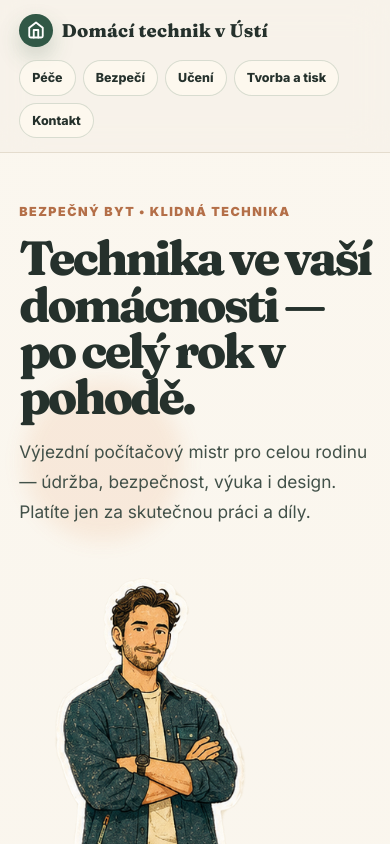
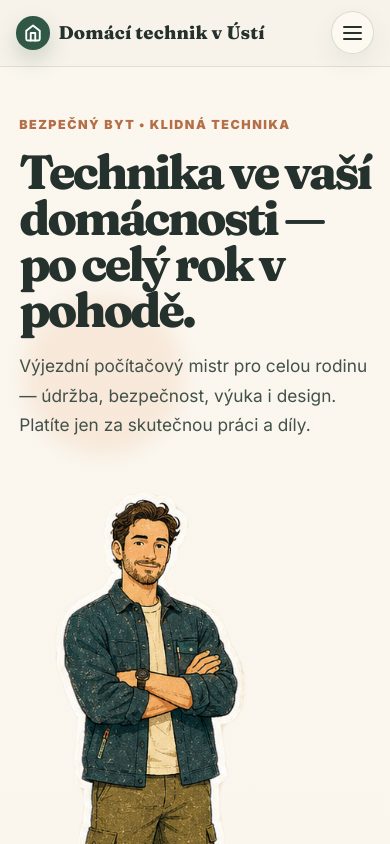
Before and after one commit to technik-usti/technik-usti.github.io, a website: page index.html in a window 390 px wide. Shown: the top 844 px of the page. Drawn offline with Linux system fonts and the light colour scheme.

Commit message:
Add files via upload

```diff
--- a/app.js
+++ b/app.js
@@ -52,6 +52,69 @@
       if(links) navLinks.insertAdjacentHTML("afterbegin",links);
     }
   }
+  const setupResponsiveNav=()=>{
+    document.querySelectorAll(".site-header .nav").forEach((nav,index)=>{
+      const links=nav.querySelector(".nav-links");
+      if(!links) return;
+      const button=document.createElement("button");
+      const menuId=links.id || `site-nav-links-${index+1}`;
+      links.id=menuId;
+      button.className="nav-toggle";
+      button.type="button";
+      button.setAttribute("aria-controls",menuId);
+      button.setAttribute("aria-expanded","false");
+      button.setAttribute("aria-label",dict.a11y.menuOpen);
+      button.innerHTML='<span aria-hidden="true"></span>';
+      nav.appendChild(button);
+
+      const setOpen=(open)=>{
+        nav.classList.toggle("is-open",open);
+        button.setAttribute("aria-expanded",open ? "true" : "false");
+        button.setAttribute("aria-label",open ? dict.a11y.menuClose : dict.a11y.menuOpen);
+      };
+      const update=()=>{
+        const wasOpen=nav.classList.contains("is-open");
+        nav.classList.remove("is-collapsed","is-open");
+        const brand=nav.querySelector(".brand");
+        const navStyle=getComputedStyle(nav);
+        const linksStyle=getComputedStyle(links);
+        const navGap=parseFloat(navStyle.columnGap || navStyle.gap) || 0;
+        const linksGap=parseFloat(linksStyle.columnGap || linksStyle.gap) || 0;
+        const navPadding=(parseFloat(navStyle.paddingLeft) || 0) + (parseFloat(navStyle.paddingRight) || 0);
+        const brandWidth=brand ? brand.getBoundingClientRect().width : 0;
+        const linksWidth=Array.from(links.children).reduce((sum,item)=>sum+item.getBoundingClientRect().width,0) + Math.max(0,links.children.length-1)*linksGap;
+        const availableWidth=nav.clientWidth-navPadding-brandWidth-navGap;
+        const shouldCollapse=linksWidth>availableWidth+1;
+        nav.classList.toggle("is-collapsed",shouldCollapse);
+        setOpen(shouldCollapse && wasOpen);
+      };
+      let pending=false;
+      const scheduleUpdate=()=>{
+        if(pending) return;
+        pending=true;
+        requestAnimationFrame(()=>{
+          pending=false;
+          update();
+        });
+      };
+
+      button.addEventListener("click",()=>setOpen(!nav.classList.contains("is-open")));
+      links.addEventListener("click",(event)=>{
+        if(event.target.closest("a")) setOpen(false);
+      });
+      document.addEventListener("pointerdown",(event)=>{
+        if(nav.classList.contains("is-open") && !nav.contains(event.target)) setOpen(false);
+      });
+      document.addEventListener("keydown",(event)=>{
+        if(event.key==="Escape") setOpen(false);
+      });
+      window.addEventListener("resize",scheduleUpdate);
+      if("ResizeObserver" in window) new ResizeObserver(scheduleUpdate).observe(nav);
+      if(document.fonts && document.fonts.ready) document.fonts.ready.then(scheduleUpdate);
+      scheduleUpdate();
+    });
+  };
+  setupResponsiveNav();
   const serviceNav=document.querySelector("[data-service-nav]");
   if(serviceNav && service){
     const order=window.SERVICE_ORDER||[];
--- a/i18n.js
+++ b/i18n.js
@@ -5,7 +5,7 @@ window.SITE_I18N={
       index:{title:"Domácí technik v Ústí — výjezdové počítačové služby",description:"Výjezdové počítačové služby pro klidný a bezpečný domov. Diagnostika zdarma."},
       contact:{title:"Kontakt — Domácí technik v Ústí",description:"Kontakt na výjezdového mistra počítačových služeb."}
     },
-    a11y:{skip:"Přeskočit na služby",mainNav:"Hlavní navigace",careGrid:"Péče o počítač",securityGrid:"Bezpečí domova",learningGrid:"Učení a rozvoj",designGrid:"Tvorba a tisk",cleaningCards:"Karty služby Čištění počítače",cleaningReasons:"Proč počítač pravidelně čistit",cleaningPackage:"Co zahrnuje komplexní čištění počítače",upgradeParts:"Možnosti modernizace počítače",softwareAreas:"Možnosti nastavení softwaru",repairAreas:"Možnosti opravy počítače",webcamAreas:"Možnosti služby Wi-Fi kamery",alarmAreas:"Možnosti služby Domácí alarm",appliancesAreas:"Možnosti služby Chytrá domácnost",literacyAreas:"Možnosti služby Počítačová gramotnost",tutorAreas:"Možnosti doučování informatiky",chessAreas:"Možnosti výuky šachu",developmentAreas:"Možnosti služby Vysoké technologie",developmentSamples:"Ukázky služby Vysoké technologie",flyerFlow:"Průběh služby Letáky",flyerSamples:"Další ukázky letáků",printAreas:"Možnosti služby Tisk",webTypes:"Možné typy webových stránek"},
+    a11y:{skip:"Přeskočit na služby",mainNav:"Hlavní navigace",menuOpen:"Otevřít menu",menuClose:"Zavřít menu",careGrid:"Péče o počítač",securityGrid:"Bezpečí domova",learningGrid:"Učení a rozvoj",designGrid:"Tvorba a tisk",cleaningCards:"Karty služby Čištění počítače",cleaningReasons:"Proč počítač pravidelně čistit",cleaningPackage:"Co zahrnuje komplexní čištění počítače",upgradeParts:"Možnosti modernizace počítače",softwareAreas:"Možnosti nastavení softwaru",repairAreas:"Možnosti opravy počítače",webcamAreas:"Možnosti služby Wi-Fi kamery",alarmAreas:"Možnosti služby Domácí alarm",appliancesAreas:"Možnosti služby Chytrá domácnost",literacyAreas:"Možnosti služby Počítačová gramotnost",tutorAreas:"Možnosti doučování informatiky",chessAreas:"Možnosti výuky šachu",developmentAreas:"Možnosti služby Vysoké technologie",developmentSamples:"Ukázky služby Vysoké technologie",flyerFlow:"Průběh služby Letáky",flyerSamples:"Další ukázky letáků",printAreas:"Možnosti služby Tisk",webTypes:"Možné typy webových stránek"},
     images:{heroMain:"Mistr počítačových služeb",heroHelp:"Mistr připravený pomoci"},
     nav:{home:"Služby",contact:"Kontakt",care:"Péče",safe:"Bezpečí",learn:"Učení",design:"Tvorba a tisk"},
     hero:{
--- a/style.css
+++ b/style.css
@@ -18,15 +18,39 @@ img{max-width:100%; display:block}
   position:sticky; top:0; z-index:10; backdrop-filter:blur(18px);
   background:rgba(246,241,232,.78); border-bottom:1px solid rgba(222,213,197,.75);
 }
-.nav{max-width:var(--max); margin:auto; padding:.85rem 1.2rem; display:flex; align-items:center; gap:1rem; justify-content:space-between}
-.brand{font-family:"Fraunces",Georgia,serif; font-weight:700; text-decoration:none; letter-spacing:.01em; font-size:1.15rem; display:flex; gap:.55rem; align-items:center}
+.nav{max-width:var(--max); margin:auto; padding:.85rem 1.2rem; display:flex; align-items:center; gap:1rem; justify-content:space-between; position:relative}
+.brand{font-family:"Fraunces",Georgia,serif; font-weight:700; text-decoration:none; letter-spacing:.01em; font-size:1.15rem; display:flex; gap:.55rem; align-items:center; white-space:nowrap; flex:0 0 auto}
 .brand-mark{width:2.1rem; height:2.1rem; display:grid; place-items:center; border-radius:50%; background:var(--moss); color:#fff; box-shadow:0 10px 22px rgba(49,88,70,.22)}
-.nav-links{display:flex; gap:.45rem; flex-wrap:wrap; justify-content:flex-end; align-items:center}
+.nav-links{display:flex; gap:.45rem; flex-wrap:nowrap; justify-content:flex-end; align-items:center; min-width:0}
+.nav-links a{flex:0 0 auto}
 .nav-links a,.lang button,.btn{
   border:1px solid rgba(49,88,70,.18); background:rgba(255,250,240,.76); border-radius:999px;
-  padding:.72rem 1rem; text-decoration:none; font-weight:800; font-size:.9rem; transition:.2s ease;
+  padding:.72rem 1rem; text-decoration:none; font-weight:800; font-size:.9rem; transition:.2s ease; white-space:nowrap;
 }
 .nav-links a:hover,.lang button:hover{transform:translateY(-2px); background:#fff; box-shadow:0 12px 25px rgba(49,88,70,.12)}
+.nav-toggle{
+  display:none; width:2.7rem; height:2.7rem; border:1px solid rgba(49,88,70,.18); border-radius:50%;
+  background:rgba(255,250,240,.86); color:var(--ink); align-items:center; justify-content:center; cursor:pointer;
+  flex:0 0 auto; transition:.2s ease; box-shadow:0 10px 24px rgba(49,88,70,.08);
+}
+.nav-toggle:hover{transform:translateY(-2px); background:#fff; box-shadow:0 12px 25px rgba(49,88,70,.12)}
+.nav-toggle:focus-visible{outline:3px solid rgba(49,88,70,.32); outline-offset:3px}
+.nav-toggle span,.nav-toggle span::before,.nav-toggle span::after{
+  display:block; width:1.15rem; height:2px; border-radius:999px; background:currentColor;
+}
+.nav-toggle span{position:relative}
+.nav-toggle span::before,.nav-toggle span::after{content:""; position:absolute; left:0}
+.nav-toggle span::before{top:-.38rem}
+.nav-toggle span::after{top:.38rem}
+.nav.is-collapsed .nav-toggle{display:inline-flex}
+.nav.is-collapsed .nav-links{
+  display:none; position:absolute; top:calc(100% + .45rem); right:1.2rem; min-width:min(19rem,calc(100vw - 2.4rem));
+  max-width:calc(100vw - 2.4rem); padding:.55rem; flex-direction:column; align-items:stretch; gap:.35rem;
+  border:1px solid rgba(49,88,70,.16); border-radius:20px; background:rgba(255,250,240,.97);
+  box-shadow:0 22px 55px rgba(49,88,70,.18); z-index:30;
+}
+.nav.is-collapsed.is-open .nav-links{display:flex}
+.nav.is-collapsed .nav-links a{width:100%; text-align:left; padding:.72rem .9rem}
 .lang{display:flex; gap:.35rem}
 .lang button[aria-pressed=true]{background:var(--moss); color:#fff}
 .hero{max-width:var(--max); margin:auto; padding:4.5rem 1.2rem 2.2rem; display:grid; grid-template-columns:minmax(0,1.1fr) minmax(280px,.72fr); gap:2rem; align-items:center; position:relative}
@@ -137,8 +161,18 @@ h3{font-size:1.45rem; letter-spacing:-.02em}
   .hero,.service-hero,.article,.contact-page,.contact-card{grid-template-columns:1fr}
   .info-strip{grid-template-columns:1fr}
   .service-card,.service-card:nth-child(n){grid-column:span 6}
-  .nav{align-items:flex-start}.nav-links{max-width:100%; justify-content:flex-start}
   .side-illustration{position:static}
+}
+@media (max-width:760px){
+  .nav .nav-toggle{display:inline-flex}
+  .nav .nav-links{
+    display:none; position:absolute; top:calc(100% + .45rem); right:1.2rem; min-width:min(19rem,calc(100vw - 2.4rem));
+    max-width:calc(100vw - 2.4rem); padding:.55rem; flex-direction:column; align-items:stretch; gap:.35rem;
+    border:1px solid rgba(49,88,70,.16); border-radius:20px; background:rgba(255,250,240,.97);
+    box-shadow:0 22px 55px rgba(49,88,70,.18); z-index:30;
+  }
+  .nav.is-open .nav-links{display:flex}
+  .nav .nav-links a{width:100%; text-align:left; padding:.72rem .9rem}
 }
 
 .service-page-centered{max-width:860px; margin:auto; padding:4rem 1.2rem; display:flex; flex-direction:column; gap:2.5rem}
@@ -173,7 +207,8 @@ h3{font-size:1.45rem; letter-spacing:-.02em}
   .service-header-row{flex-direction:column; align-items:flex-start; gap:1.2rem}
   .service-badge-img{width:120px; height:120px}
 
-  .nav{display:block}.nav-links{margin-top:.8rem}.nav-links a{font-size:.78rem; padding:.58rem .75rem}
+  .nav{padding:.7rem 1rem}.nav-links a{font-size:.78rem; padding:.58rem .75rem}
+  .nav.is-collapsed .nav-links,.nav .nav-links{right:1rem; min-width:calc(100vw - 2rem); max-width:calc(100vw - 2rem)}
   .contact-method{grid-template-columns:1fr; gap:.55rem}
   .group-head{grid-template-columns:1fr; gap:.55rem}
   .grid{grid-template-columns:1fr}.service-card,.service-card:nth-child(n){grid-column:auto; min-height:auto}
```
